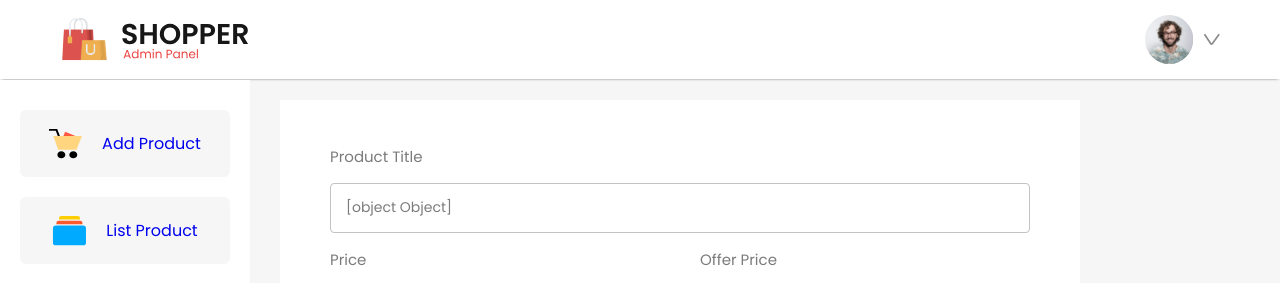
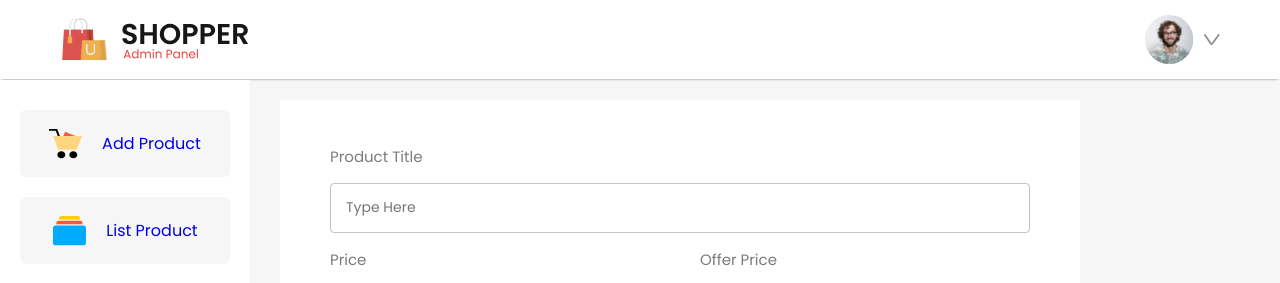
Before and after one commit to lievin219/ADmin-panel, a React (Vite) app in the folder vite-project/: page /addproduct in a window 1280 px wide. Shown: the top 283 px of the page. Built offline with nearby package versions, Linux system fonts and the light colour scheme; a web font is replaced by a local one.

Commit message:
Components and hooks

```diff
--- a/vite-project/src/Components/Addproduct/Addproduct.jsx
+++ b/vite-project/src/Components/Addproduct/Addproduct.jsx
@@ -10,11 +10,12 @@ const Addproduct = () => {
      setImage(e.target.files[0])
 
       }
+
       //this is a hook used to add product details with in database
        const [productDetails,setproductDetails]=useState({
          name:"",
          image:"",
-         category:"",
+         category:"women",
          new_price:"",
          old_price:""
        })
@@ -22,32 +23,35 @@ const Addproduct = () => {
              setproductDetails({...productDetails,[e.target.name]:e.target.value})
 
         }
+        const AddProduct=async(e)=>{
+            console.log(productDetails)
+}
   return (
     <div className='addproduct'>
          <div className='addproduct-itemfield'>
             <p>
                 Product Title
             </p>
-            <input value={productDetails} onChange={producthandler} type="text"   name='name' placeholder='Type Here'/>
+            <input value={productDetails.name} onChange={producthandler} type="text"   name='name' placeholder='Type Here'/>
 
 
          </div>
          <div className='addproduct-price'>
             <div className='addproduct-itemfield'>
                 <p>Price</p>
-                <input type="text" name='old_rice' placeholder='Type Here'/>
+                <input value={productDetails.old_price} onChange={producthandler} type="text" name='old_price' placeholder='Type Here'/>
 
             </div>
             <div className='addproduct-itemfield'>
                 <p>Offer Price</p>
-                <input type="text" name='new_rice' placeholder='Type Here'/>
+                <input value={productDetails.new_price} onChange={producthandler} type="text" name='new_price' placeholder='Type Here'/>
 
             </div>
 
          </div>
          <div className="addproduct-itemmfield">
             <p>Product Category</p>
-            <select name="category"  className='addproduct-selector'>
+            <select value={productDetails.category} onChange={producthandler} name="category"  className='addproduct-selector'>
                 <option value="women">Women</option>
                 <option value="men">Men</option>
                 <option value="kid">Kids</option>
@@ -55,14 +59,16 @@ const Addproduct = () => {
          </div>
          <div className='addproduct-itemfield'>
             <label htmlFor="file-input">
-                <img src={image?URL.createObjectURL(image):upload_area} alt="" className='addproduct-thumnail-img'/>
+                <img  src={image?URL.createObjectURL(image):upload_area} alt="" className='addproduct-thumnail-img'/>
 
             </label>
             <input onChange={imgaeHandler} type="file" id='file-input' name='image' hidden/>
 
 
          </div>
-         <button className='addproduct-btn'>ADD</button>
+         <button onClick={()=>{
+             AddProduct()
+         }} className='addproduct-btn'>ADD</button>
 
     </div>
   )
```
